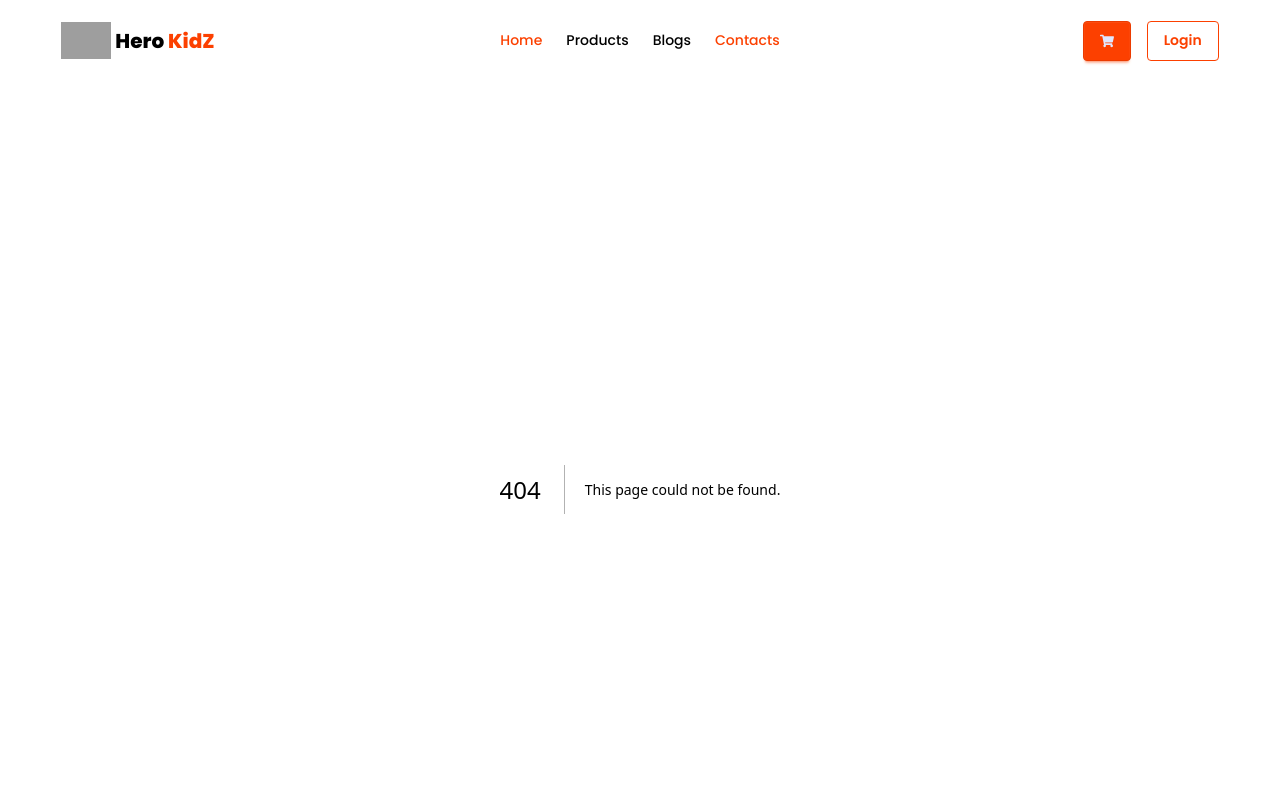
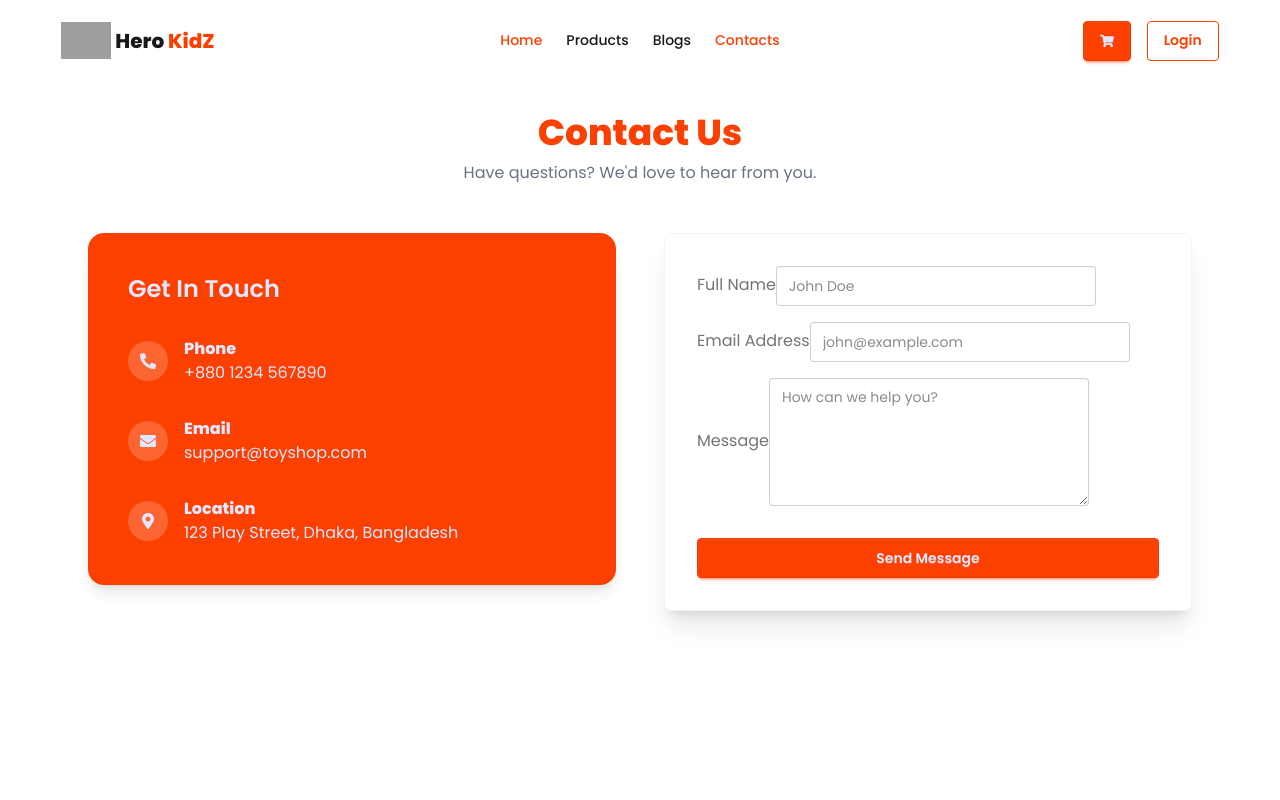
Before and after one commit to faiji31/Hero_Kidz_with_Nextjs, a Next.js app: page /contacts in a window 1280 px wide. Before the commit this address had no page. Shown: the top 800 px of the page. Built offline with nearby package versions, Linux system fonts and the light colour scheme; grey boxes are pictures that could not be loaded.

Commit message:
11th commit

```diff
--- /dev/null
+++ b/src/actions/server/Products.js
@@ -0,0 +1,18 @@
+"use server"
+
+import { collections,dbConnect } from "@/lib/dbconnect"
+import { ObjectId } from "mongodb";
+
+export const getProducts = async () =>{
+      const products = await dbConnect(collections.PRODUCTS).find().toArray()
+      return products
+}
+
+export const getSingleProducts = async(id) =>{
+      if (id.length !=24){
+            return {}
+      }
+      const query = { _id: new ObjectId(id)}
+      const product = await dbConnect(collections.PRODUCTS).findOne(query);
+      return product || {};
+}
--- /dev/null
+++ b/src/app/blogs/page.jsx
@@ -0,0 +1,58 @@
+import React from "react";
+import Link from "next/link";
+
+const BlogPage = () => {
+  // Mock data - eventually you can move this to a JSON file like toys.json
+  const posts = [
+    {
+      id: 1,
+      title: "Choosing the Right Educational Toys",
+      excerpt: "Learn how to pick toys that stimulate brain development in toddlers...",
+      date: "Oct 24, 2023",
+      image: "https://images.unsplash.com/photo-1515488042361-ee00e0ddd4e4?w=500",
+    },
+    {
+      id: 2,
+      title: "The Benefits of Wooden Toys",
+      excerpt: "Why eco-friendly wooden toys are making a massive comeback in 2024...",
+      date: "Nov 12, 2023",
+      image: "https://images.unsplash.com/photo-1545558014-8692077e9b5c?w=500",
+    },
+    {
+      id: 3,
+      title: "Safe Playtime: Safety Standards",
+      excerpt: "A guide for parents to understand safety markings and age ratings...",
+      date: "Dec 05, 2023",
+      image: "https://images.unsplash.com/photo-1596461404969-9ae70f2830c1?w=500",
+    },
+  ];
+
+  return (
+    <div className="max-w-6xl mx-auto p-6">
+      <header className="mb-10 text-center">
+        <h1 className="text-4xl font-bold text-primary mb-2">Our Blog</h1>
+        <p className="text-gray-500">Insights, tips, and stories for modern parents.</p>
+      </header>
+
+      <div className="grid md:grid-cols-3 gap-8">
+        {posts.map((post) => (
+          <div key={post.id} className="card bg-base-100 shadow-xl border border-base-200">
+            <figure>
+              <img src={post.image} alt={post.title} className="h-48 w-full object-cover" />
+            </figure>
+            <div className="card-body p-5">
+              <span className="text-sm text-primary font-semibold">{post.date}</span>
+              <h2 className="card-title text-xl">{post.title}</h2>
+              <p className="text-gray-600 text-sm">{post.excerpt}</p>
+              <div className="card-actions justify-end mt-4">
+                <button className="btn btn-primary btn-sm btn-outline">Read More</button>
+              </div>
+            </div>
+          </div>
+        ))}
+      </div>
+    </div>
+  );
+};
+
+export default BlogPage;
--- /dev/null
+++ b/src/app/contacts/page.jsx
@@ -0,0 +1,71 @@
+import React from "react";
+import { FaPhoneAlt, FaEnvelope, FaMapMarkerAlt } from "react-icons/fa";
+
+const ContactPage = () => {
+  return (
+    <div className="max-w-6xl mx-auto p-6 min-h-screen">
+      <div className="text-center mb-12">
+        <h1 className="text-4xl font-bold text-primary mb-2">Contact Us</h1>
+        <p className="text-gray-500">Have questions? We'd love to hear from you.</p>
+      </div>
+
+      <div className="grid md:grid-cols-2 gap-12 items-start">
+        {/* Contact Info */}
+        <div className="space-y-8 bg-primary text-primary-content p-10 rounded-2xl shadow-lg">
+          <h2 className="text-2xl font-semibold">Get In Touch</h2>
+
+          <div className="flex items-center gap-4">
+            <div className="bg-white/20 p-3 rounded-full"><FaPhoneAlt /></div>
+            <div>
+              <p className="font-bold">Phone</p>
+              <p>+880 1234 567890</p>
+            </div>
+          </div>
+
+          <div className="flex items-center gap-4">
+            <div className="bg-white/20 p-3 rounded-full"><FaEnvelope /></div>
+            <div>
+              <p className="font-bold">Email</p>
+              <p>support@toyshop.com</p>
+            </div>
+          </div>
+
+          <div className="flex items-center gap-4">
+            <div className="bg-white/20 p-3 rounded-full"><FaMapMarkerAlt /></div>
+            <div>
+              <p className="font-bold">Location</p>
+              <p>123 Play Street, Dhaka, Bangladesh</p>
+            </div>
+          </div>
+        </div>
+
+        {/* Contact Form */}
+        <div className="card bg-base-100 shadow-xl p-8 border border-base-200">
+          <form className="space-y-4">
+            <div className="form-control">
+              <label className="label"><span className="label-text">Full Name</span></label>
+              <input type="text" placeholder="John Doe" className="input input-bordered focus:input-primary" />
+            </div>
+
+            <div className="form-control">
+              <label className="label"><span className="label-text">Email Address</span></label>
+              <input type="email" placeholder="john@example.com" className="input input-bordered focus:input-primary" />
+            </div>
+
+            <div className="form-control">
+              <label className="label"><span className="label-text">Message</span></label>
+              <textarea
+                className="textarea textarea-bordered h-32 focus:textarea-primary"
+                placeholder="How can we help you?"
+              ></textarea>
+            </div>
+
+            <button className="btn btn-primary w-full mt-4">Send Message</button>
+          </form>
+        </div>
+      </div>
+    </div>
+  );
+};
+
+export default ContactPage;
```
